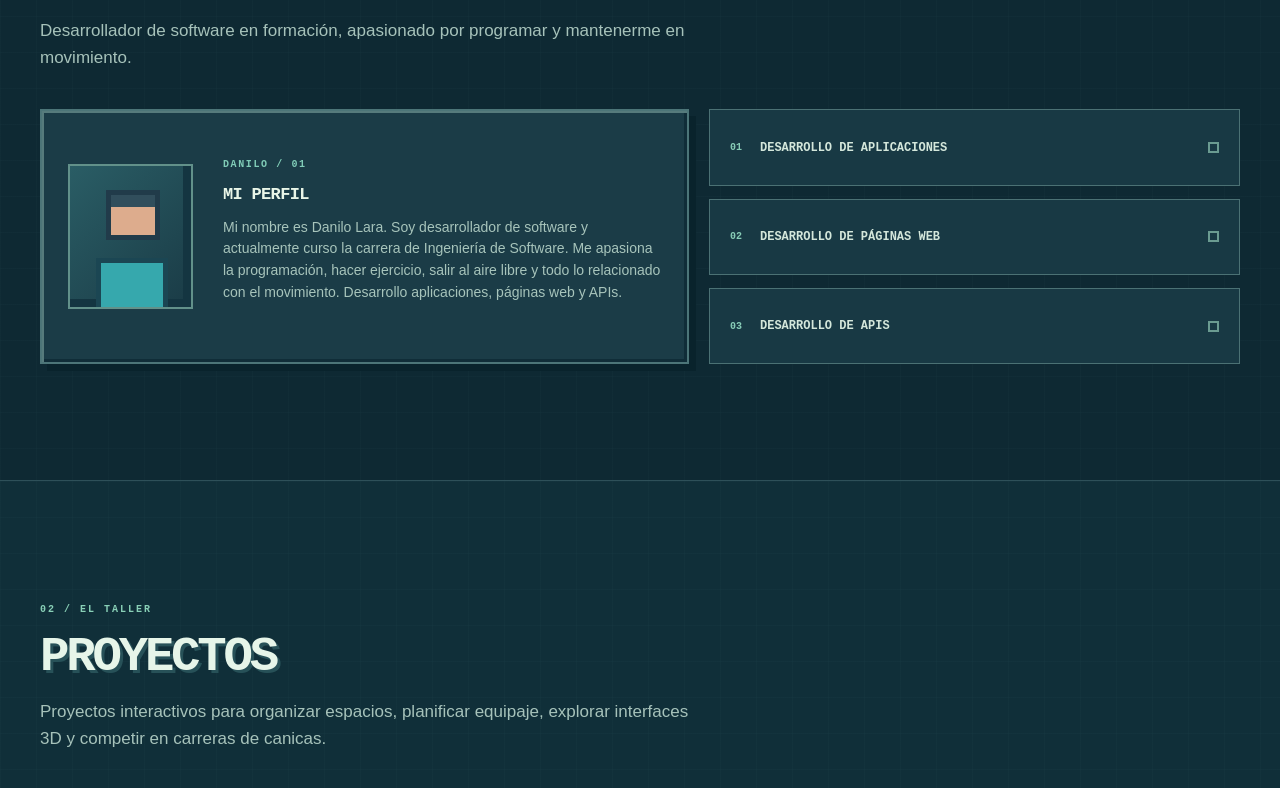
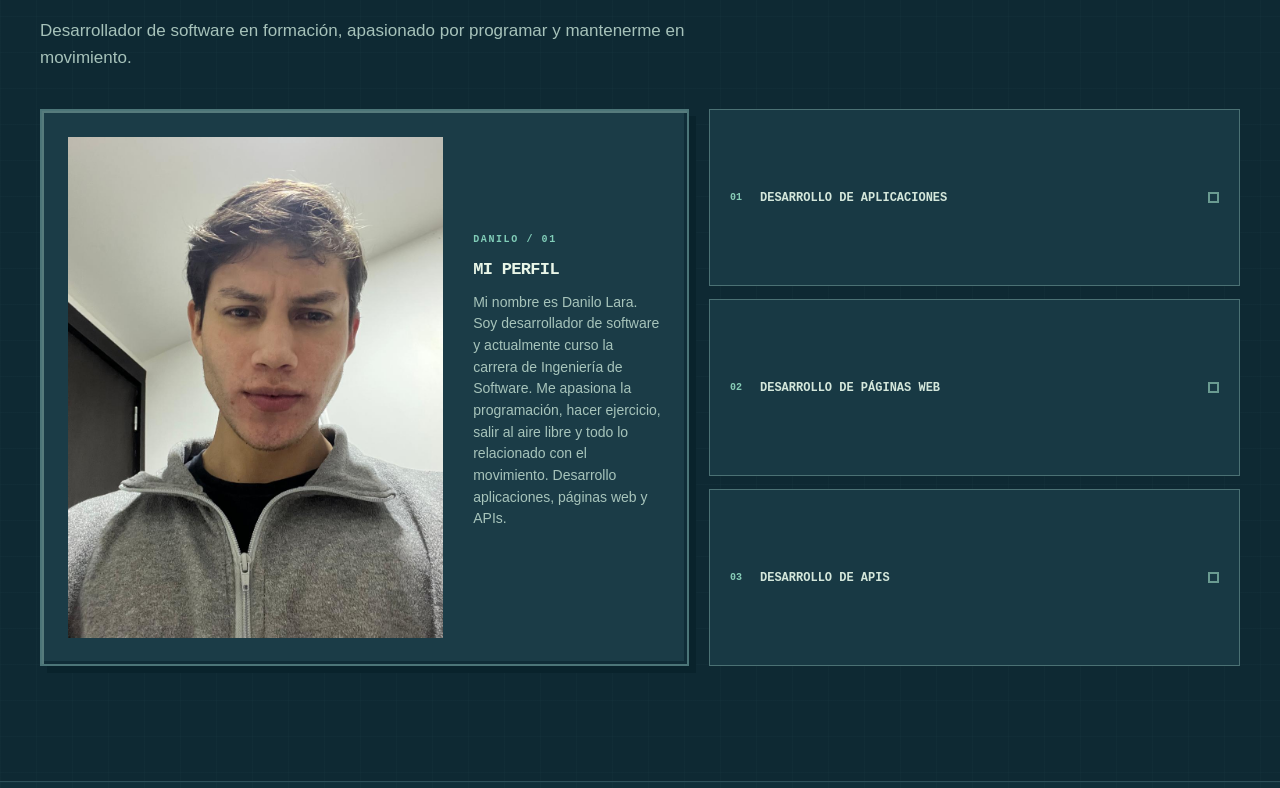
Before and after one commit to danilolarap/Portfolio, a Next.js app: page / in a window 1280 px wide. Shown: the part 1000-1788 px from the top of the page. Built offline with nearby package versions, Linux system fonts and the light colour scheme.

Commit message:
feat(profile): show portrait in the about section

```diff
--- a/src/components/About.tsx
+++ b/src/components/About.tsx
@@ -8,10 +8,21 @@ export default function About({ copy }: { copy: PortfolioContent }) {
         <SectionHeading {...copy.about} />
         <div className="grid gap-5 lg:grid-cols-[1.1fr_.9fr]">
           <div className="content-card about-feature">
-            <div className="avatar-illustration" aria-hidden="true">
-              <div className="avatar-head" />
-              <div className="avatar-body" />
-            </div>
+            <a
+              className="profile-portrait-link"
+              href="/profile/danilo-lara.jpg"
+              target="_blank"
+              rel="noopener noreferrer"
+            >
+              <img
+                className="profile-portrait"
+                src="/profile/danilo-lara.jpg"
+                alt={copy.playerName}
+                width={959}
+                height={1280}
+                loading="lazy"
+              />
+            </a>
             <div>
               <span className="card-index">DANILO / 01</span>
               <h3>{copy.about.featureTitle}</h3>
```
